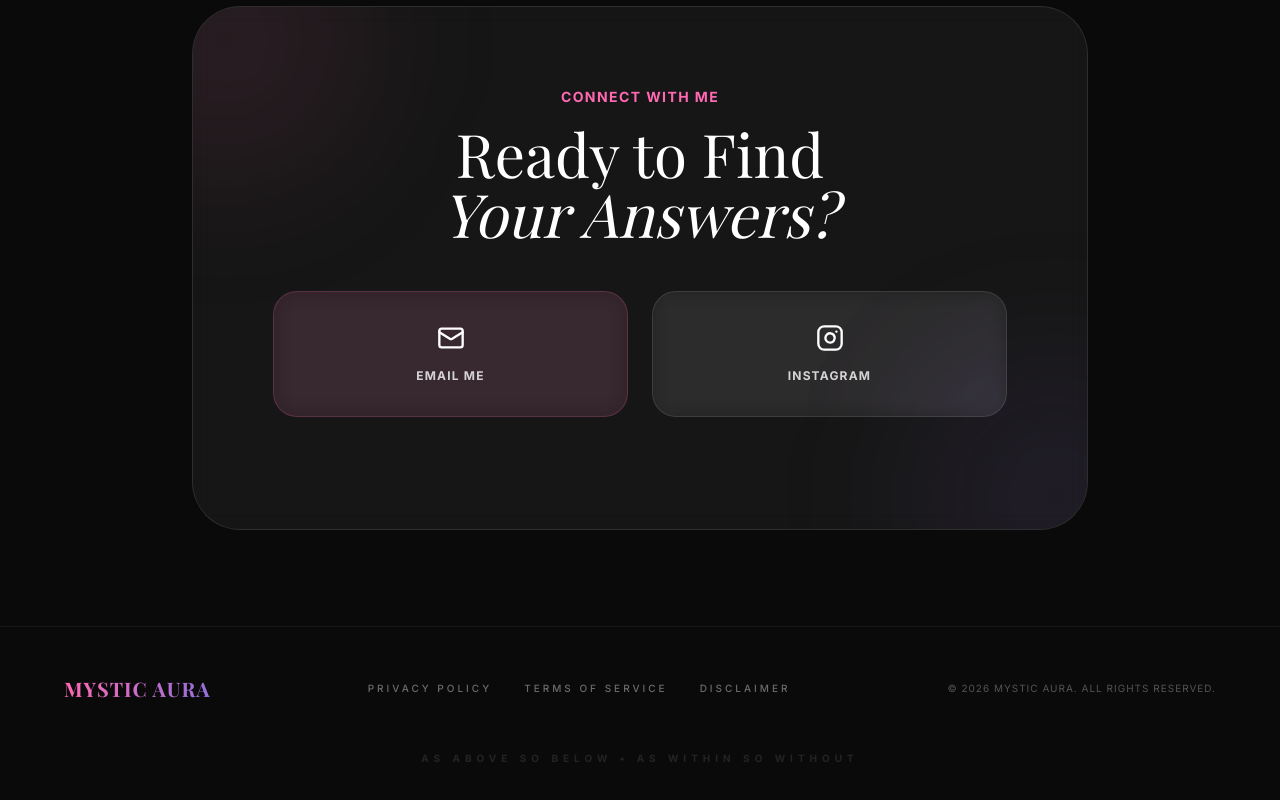
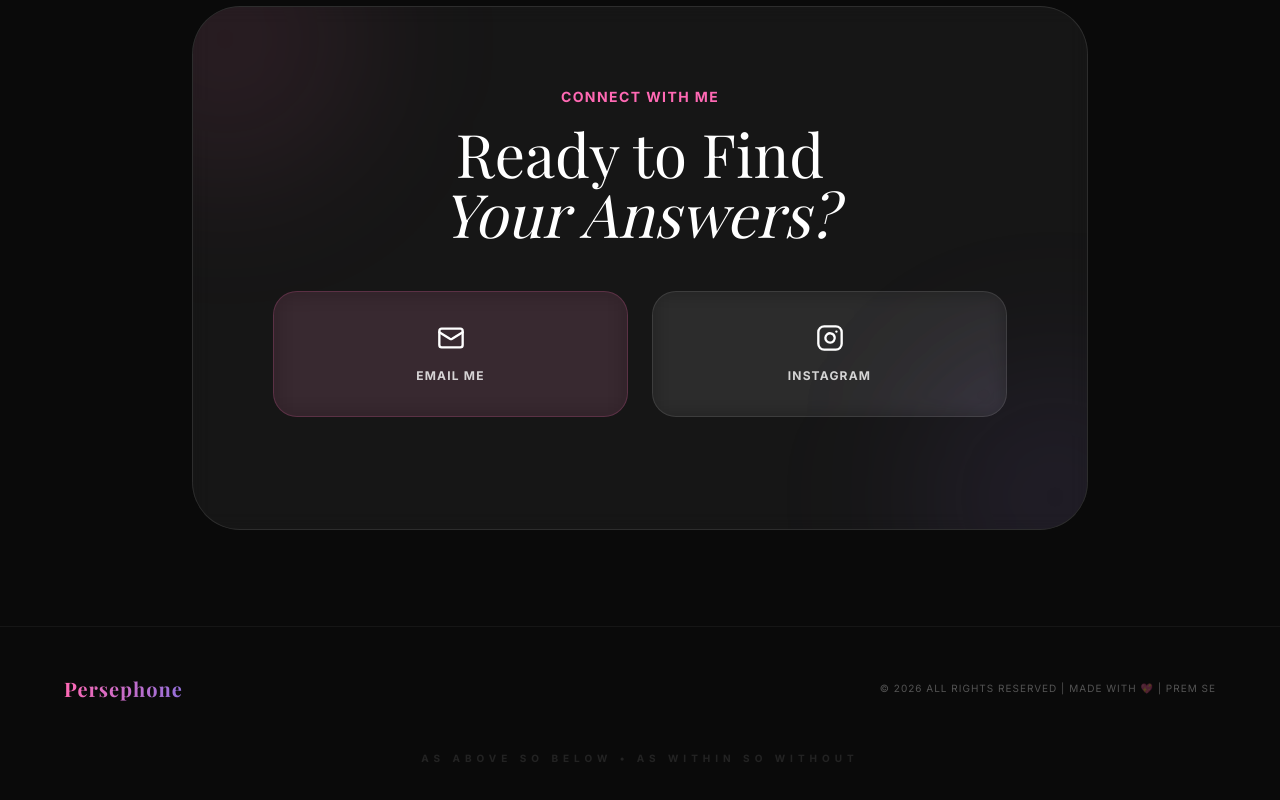
Before and after one commit to YouKnowPrem/Persephone-Tarot-Reader, a React (Vite) app: page / in a window 1280 px wide. Shown: the part 3753-4553 px from the top of the page. Built offline with nearby package versions, Linux system fonts and the light colour scheme; a web font is replaced by a local one.

Commit message:
Update Footer.tsx

```diff
--- a/src/components/Footer.tsx
+++ b/src/components/Footer.tsx
@@ -5,17 +5,17 @@ const Footer = () => {
     <footer className="py-12 px-6 border-t border-white/5">
       <div className="max-w-6xl mx-auto flex flex-col md:flex-row justify-between items-center gap-8">
         <div className="text-xl font-serif font-bold text-gradient tracking-wider">
-          MYSTIC AURA
+          Persephone
         </div>
 
         <div className="flex space-x-8 text-[10px] uppercase tracking-[0.3em] font-medium text-white/40">
-          <a href="#" className="hover:text-mystic-pink transition-colors">Privacy Policy</a>
-          <a href="#" className="hover:text-mystic-pink transition-colors">Terms of Service</a>
-          <a href="#" className="hover:text-mystic-pink transition-colors">Disclaimer</a>
+          <a href="#" className="hover:text-mystic-pink transition-colors"></a>
+          <a href="#" className="hover:text-mystic-pink transition-colors"></a>
+          <a href="#" className="hover:text-mystic-pink transition-colors"></a>
         </div>
 
         <div className="text-[10px] uppercase tracking-widest text-white/30">
-          © 2026 Mystic Aura. All rights reserved.
+          © 2026 All rights reserved | Made with 💖 | Prem se
         </div>
       </div>
 
```
